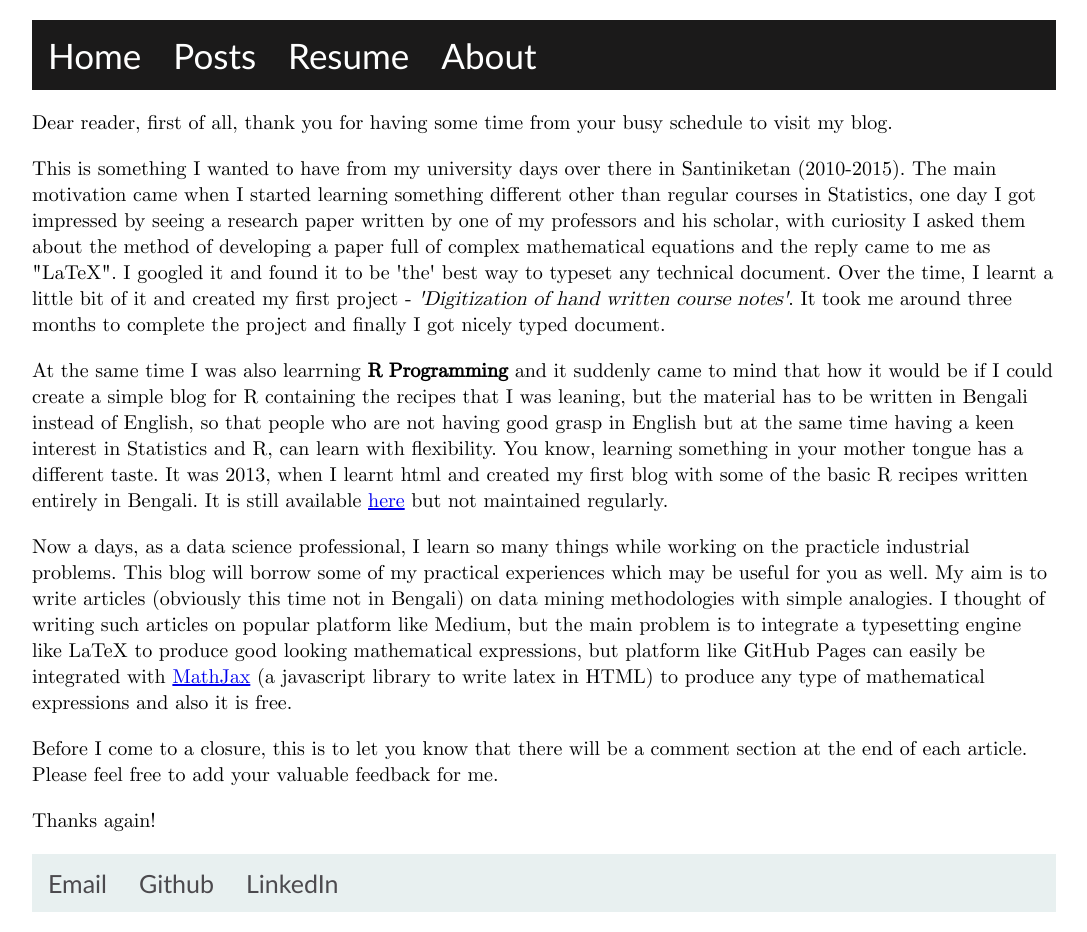
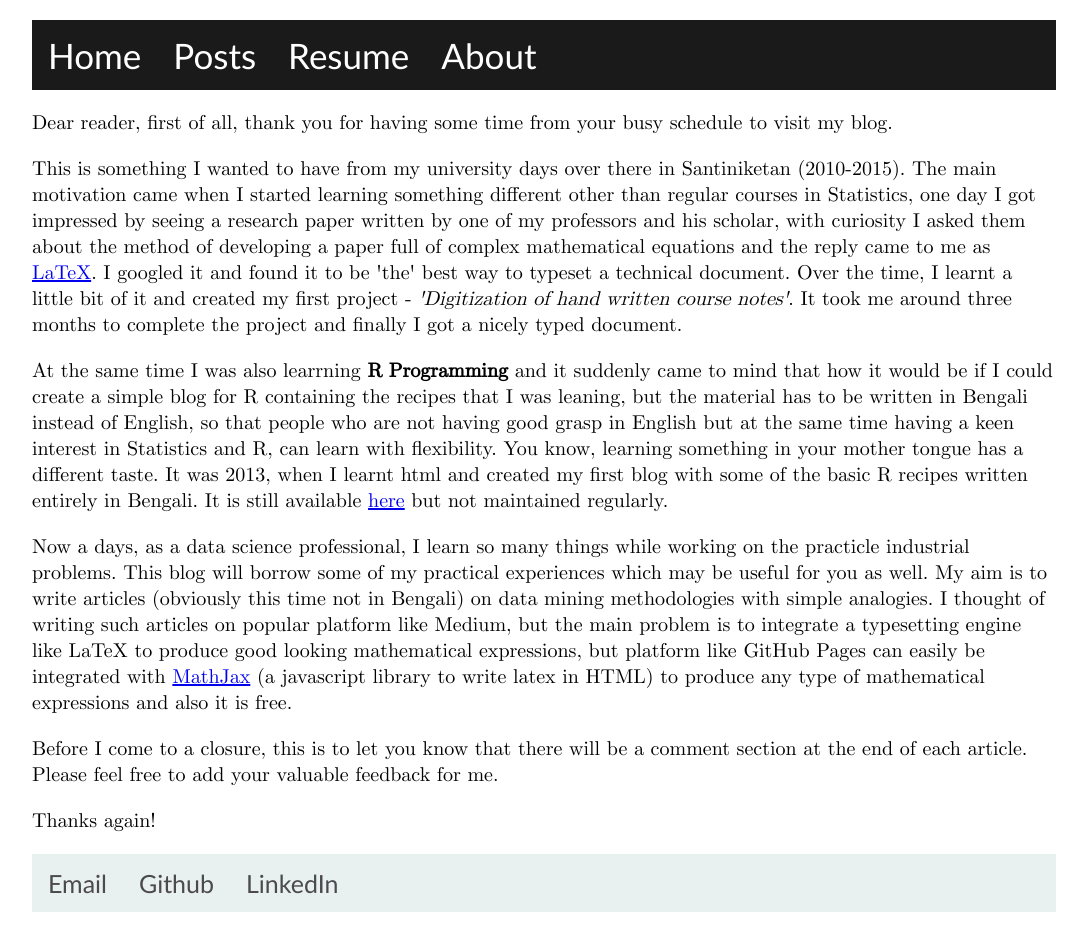
Before and after one commit to koushikkhan/stat, a Jekyll site: the page built from index.html, in a window 1280 px wide. Shown: the whole page, without its empty margins (96-1183 px from the left). Built offline with Jekyll 4.4.1, drawn with Linux system fonts in a browser that asks for light colours.

Commit message:
home page updated

```diff
--- a/index.html
+++ b/index.html
@@ -9,9 +9,9 @@ title: Home
     This is something I wanted to have from my university days over there in Santiniketan (2010-2015). The main motivation came when I started
     learning something different other than regular courses in Statistics, one day I got impressed by seeing a research paper written by one of
     my professors and his scholar, with curiosity I asked them about the method of developing a paper full of complex mathematical equations and
-    the reply came to me as "LaTeX". I googled it and found it to be 'the' best way to typeset any technical document. Over the time, I learnt a
+    the reply came to me as <a href="www.latex-project.org/">LaTeX</a>. I googled it and found it to be 'the' best way to typeset a technical document. Over the time, I learnt a
     little bit of it and created my first project - <i>'Digitization of hand written course notes'</i>. It took me around three months to complete
-    the project and finally I got nicely typed document.
+    the project and finally I got a nicely typed document.
 </p>
 
 <p>
```
